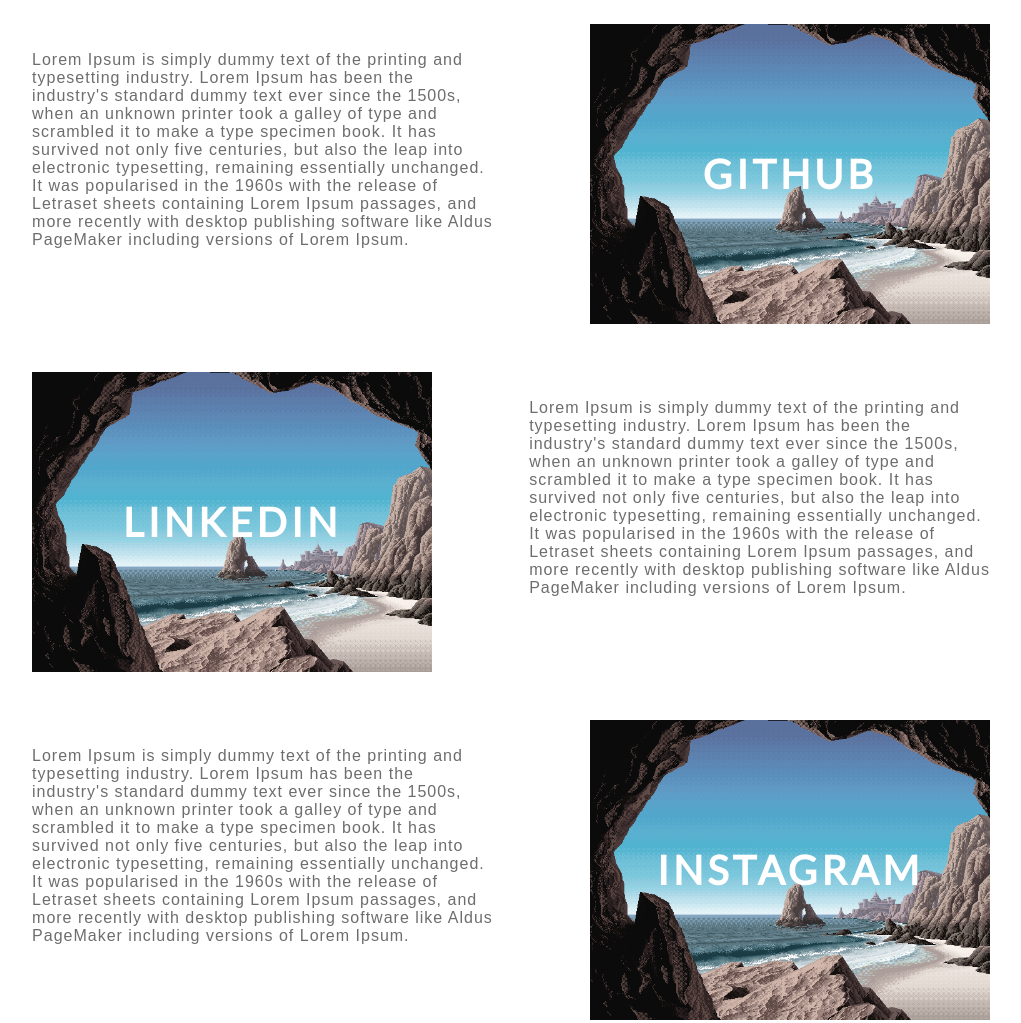
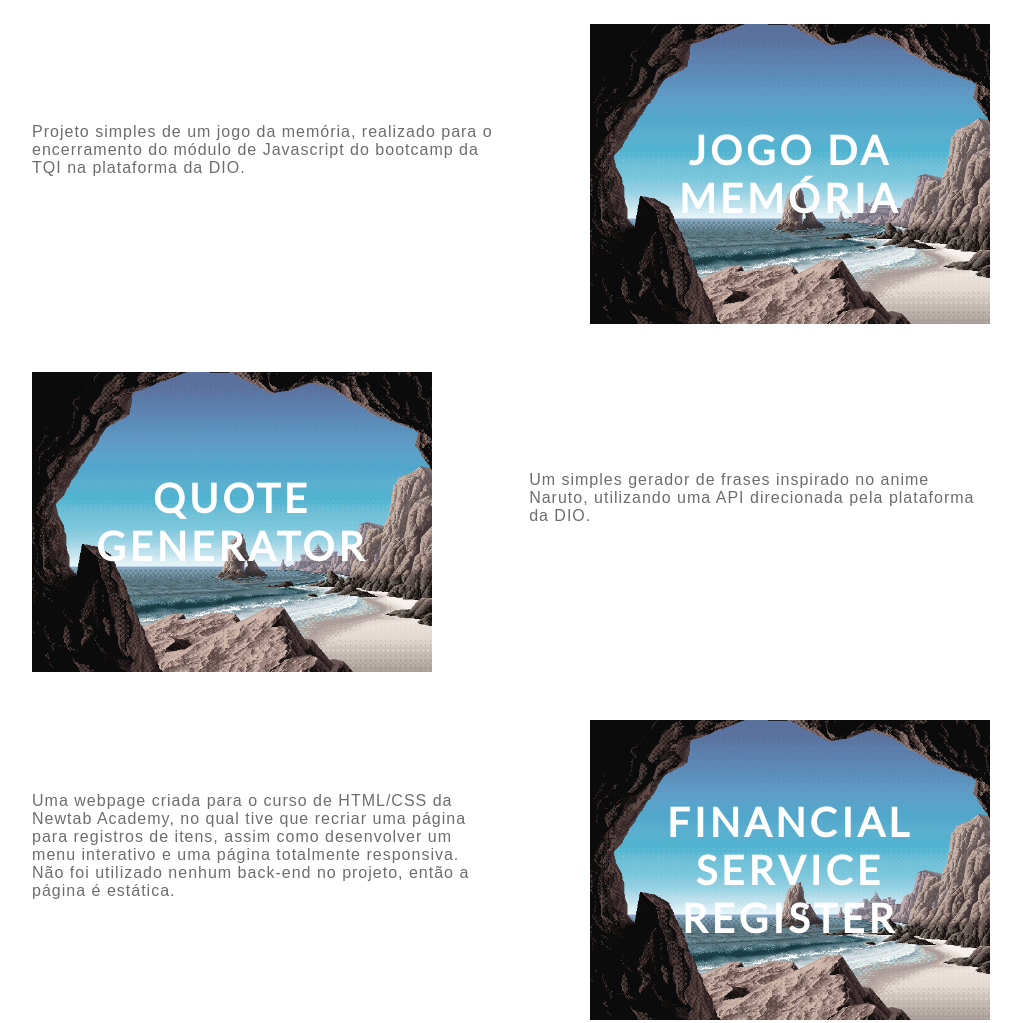
Before and after one commit to luster1212/Project_DIO_Portfolio, a plain HTML site: page index.html in a window 1280 px wide. Shown: the part 920-1943 px from the top of the page, without its empty margins (129-1150 px from the left). Drawn offline with Linux system fonts and the light colour scheme.

Commit message:
Atualização do portfolio

```diff
--- a/index.html
+++ b/index.html
@@ -47,13 +47,11 @@
         <div class="container">
             <div class="card-container">
                 <div class="card-text">
-                    Lorem Ipsum is simply dummy text of the printing and typesetting industry. Lorem Ipsum has been the industry's standard dummy text ever since the 1500s, when an unknown printer took a galley of type and scrambled it to make a type specimen book. It has
-                    survived not only five centuries, but also the leap into electronic typesetting, remaining essentially unchanged. It was popularised in the 1960s with the release of Letraset sheets containing Lorem Ipsum passages, and more recently
-                    with desktop publishing software like Aldus PageMaker including versions of Lorem Ipsum.
+                    Projeto simples de um jogo da memória, realizado para o encerramento do módulo de Javascript do bootcamp da TQI na plataforma da DIO.
                 </div>
                 <div class="card">
                     <div class="card-wrapper">
-                        <h2>GitHub</h2>
+                        <h2 href="https://luster1212.github.io/memory_Game/">Jogo da memória</h2>
                         <p> Veja meus projetos!</p>
                     </div>
                 </div>
@@ -61,26 +59,22 @@
             <div class="card-container">
                 <div class="card">
                     <div class="card-wrapper">
-                        <h2>Linkedin</h2>
-                        <p> Acompanhe minha carreira até aqui!</p>
+                        <h2 href="https://github.com/luster1212/naruto-quotes-server">Quote generator</h2>
+                        <p> Acompanhe este meu projeto!</p>
                     </div>
                 </div>
                 <div class="card-text">
-                    Lorem Ipsum is simply dummy text of the printing and typesetting industry. Lorem Ipsum has been the industry's standard dummy text ever since the 1500s, when an unknown printer took a galley of type and scrambled it to make a type specimen book. It has
-                    survived not only five centuries, but also the leap into electronic typesetting, remaining essentially unchanged. It was popularised in the 1960s with the release of Letraset sheets containing Lorem Ipsum passages, and more recently
-                    with desktop publishing software like Aldus PageMaker including versions of Lorem Ipsum.
+                    Um simples gerador de frases inspirado no anime Naruto, utilizando uma API direcionada pela plataforma da DIO.
                 </div>
             </div>
             <div class="card-container">
                 <div class="card-text">
-                    Lorem Ipsum is simply dummy text of the printing and typesetting industry. Lorem Ipsum has been the industry's standard dummy text ever since the 1500s, when an unknown printer took a galley of type and scrambled it to make a type specimen book. It has
-                    survived not only five centuries, but also the leap into electronic typesetting, remaining essentially unchanged. It was popularised in the 1960s with the release of Letraset sheets containing Lorem Ipsum passages, and more recently
-                    with desktop publishing software like Aldus PageMaker including versions of Lorem Ipsum.
+                    Uma webpage criada para o curso de HTML/CSS da Newtab Academy, no qual tive que recriar uma página para registros de itens, assim como desenvolver um menu interativo e uma página totalmente responsiva. Não foi utilizado nenhum back-end no projeto, então a página é estática.
                 </div>
                 <div class="card">
                     <div class="card-wrapper">
-                        <h2>Instagram</h2>
-                        <p> Ou me acompanhe nas redes sociais!</p>
+                        <h2 href="https://luster1212.github.io/Newtab_Academy_Financial_Service_Register/">Financial Service Register</h2>
+                        <p> Visualize este projeto muito aplicado pela Magalu labs</p>
                     </div>
                 </div>
             </div>
```
